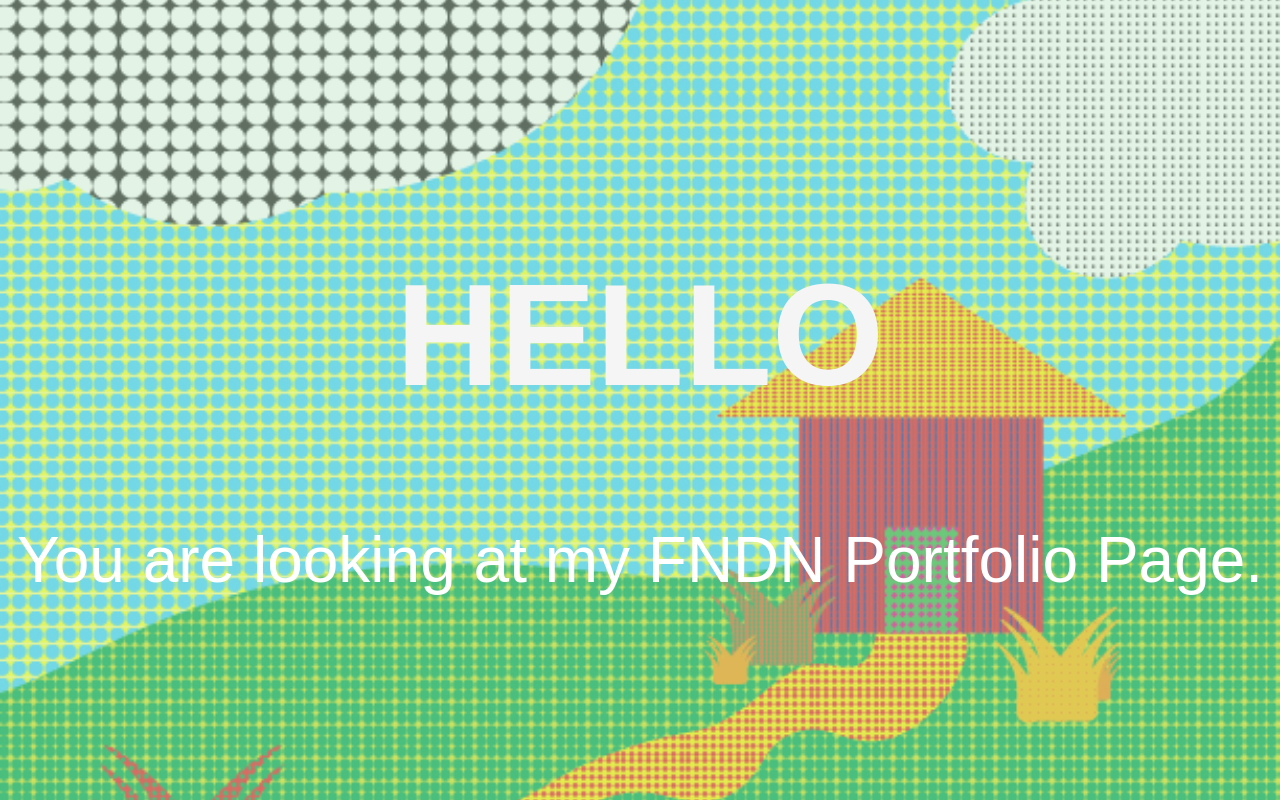
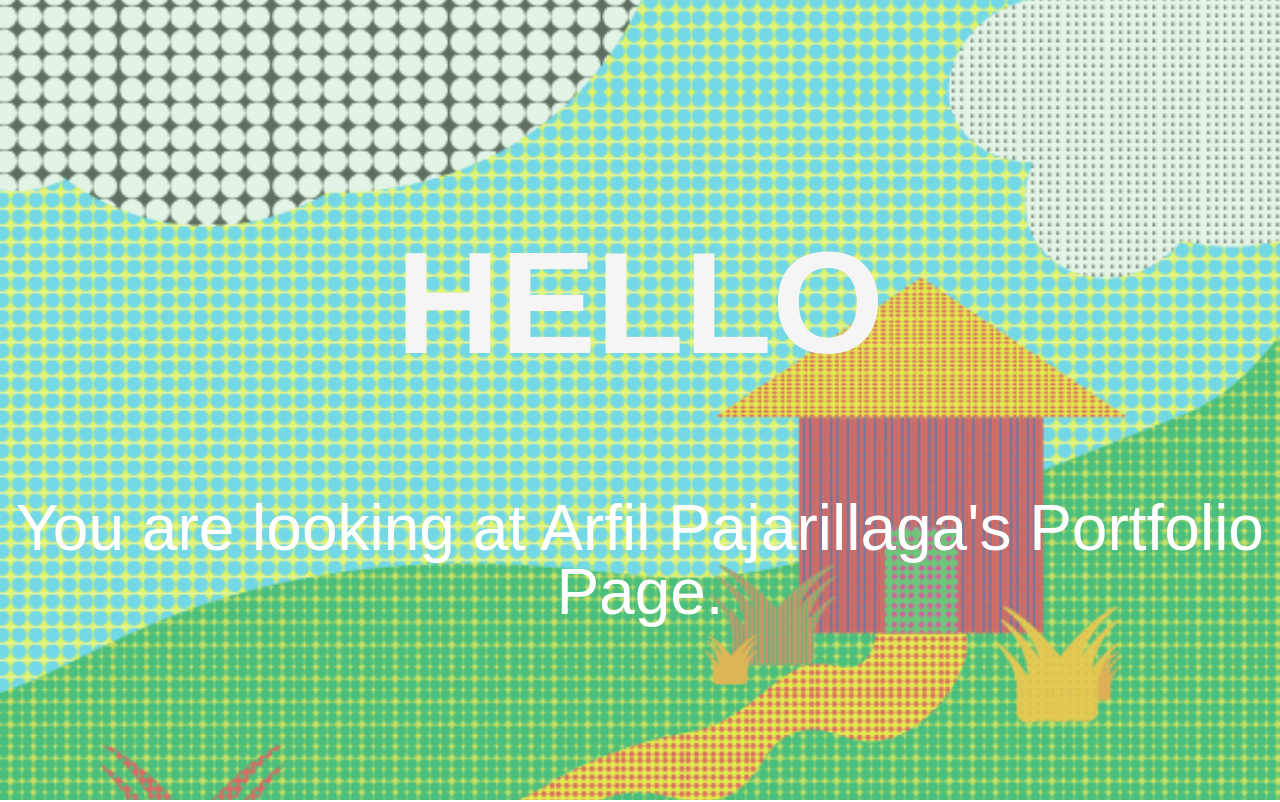
Before and after one commit to shallow-pocket/luckytuft.me, a plain HTML site: page index.html in a window 1280 px wide. Shown: the top 802 px of the page. Drawn offline with Linux system fonts and the light colour scheme.

Commit message:
Update index.html

```diff
--- a/index.html
+++ b/index.html
@@ -15,7 +15,7 @@
             </section>
             <section class="hero-text-box">
                 <h1 class="hero-heading">Hello</h1>
-                <p class="hero-text">You are looking at my FNDN Portfolio Page.</p>
+                <p class="hero-text">You are looking at Arfil Pajarillaga's Portfolio Page.</p>
             </section>
         </header>
         <section class="portfolio-container">
```
